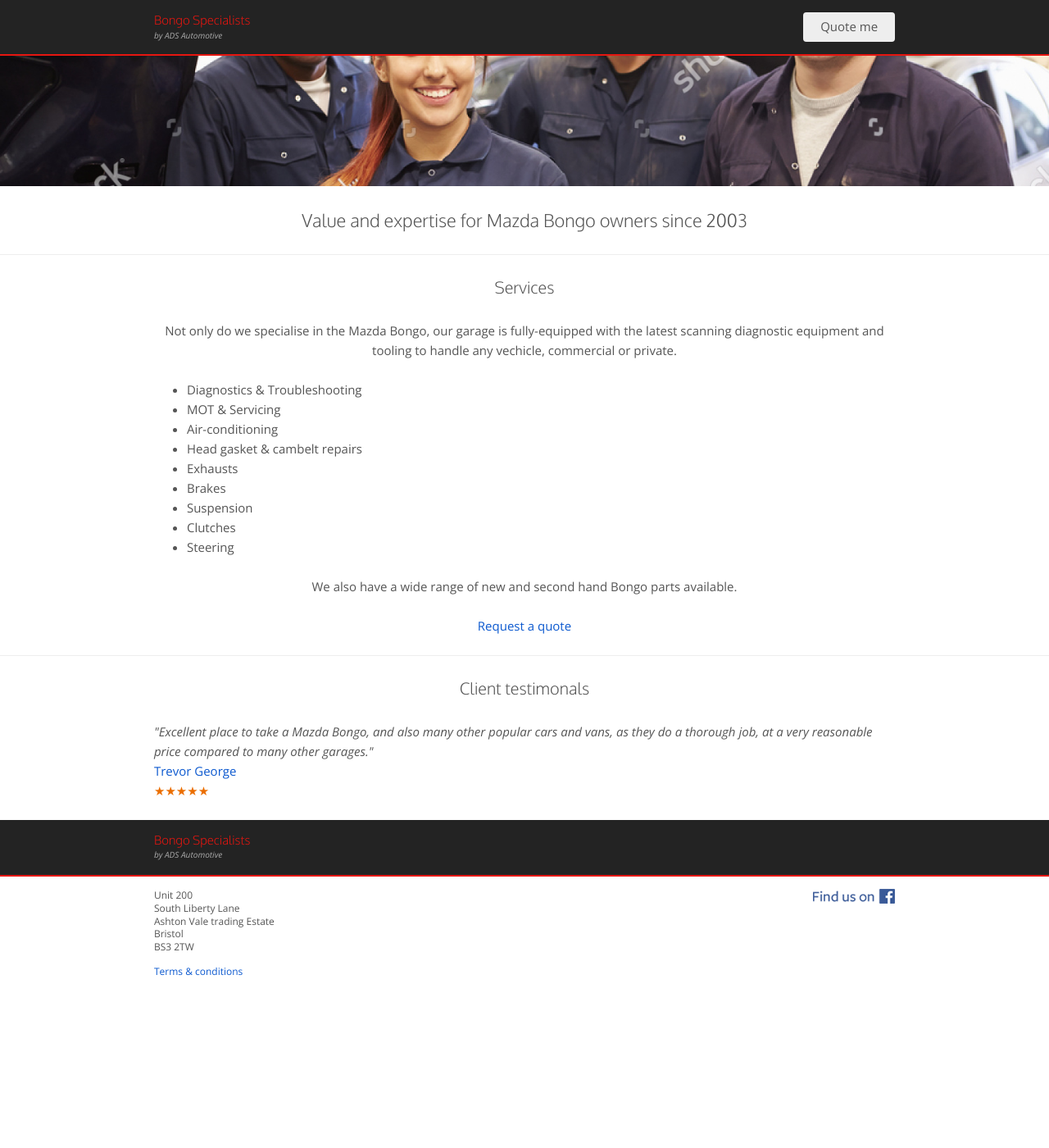
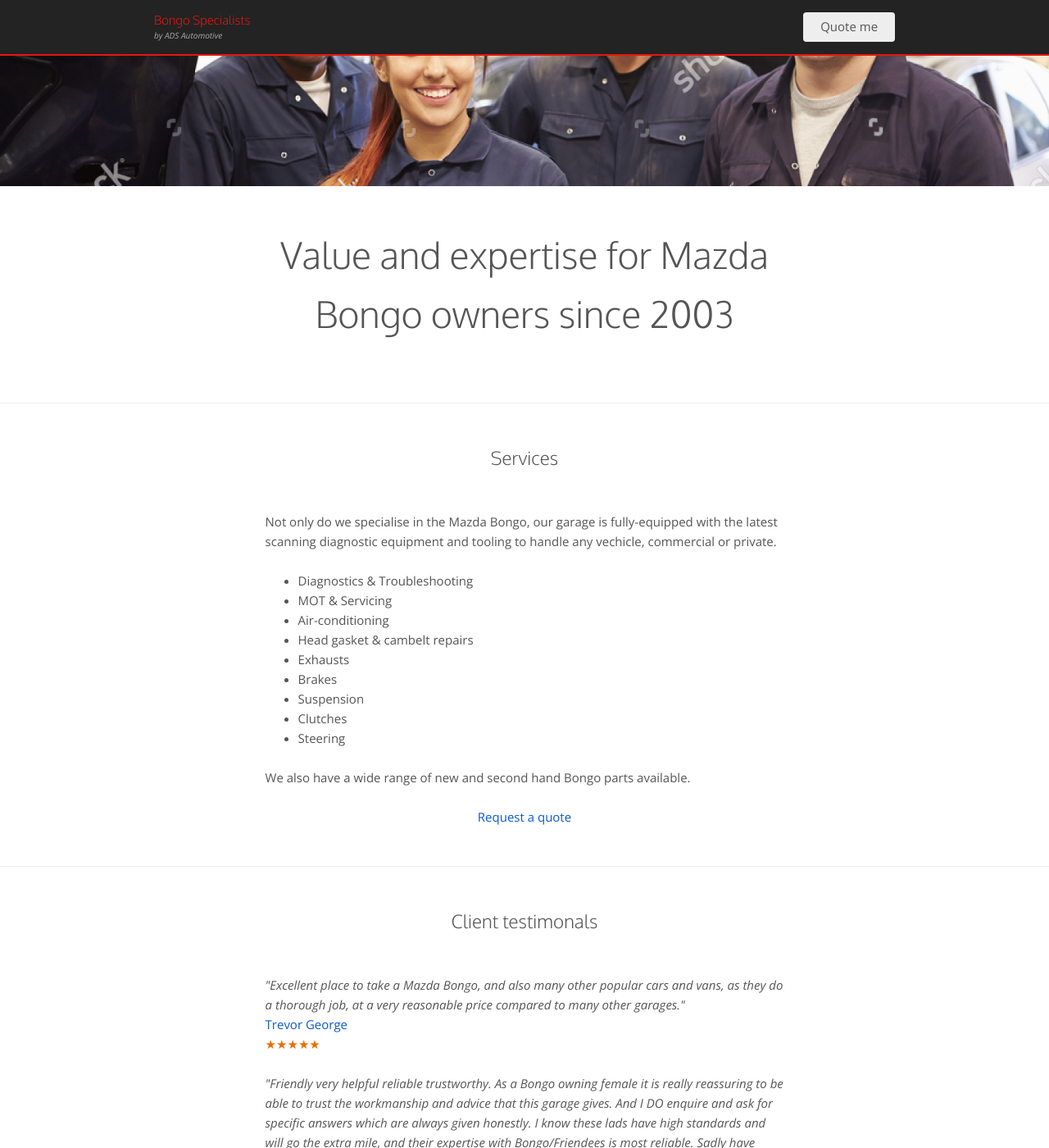
Before and after one commit to chriscraig79/ads-bongo, a Jekyll site: the page built from index.html, in a window 1280 px wide and 1400 px high, scrolled down 224 px. Shown: the whole window at 82% size. Built offline with Jekyll 4.4.1, drawn with Linux system fonts in a browser that asks for light colours; before the commit the page ends 1432 px from its top, so only the background shows below that; some of the changed text lies outside the part shown.

Commit message:
More content and style tweaks

```diff
--- a/_scss/_layout.scss
+++ b/_scss/_layout.scss
@@ -19,7 +19,3 @@
         display: inline-block;
     }
 }
-
-section {
-    border-top: 1px solid $border-color;
-}
--- a/index.html
+++ b/index.html
@@ -8,19 +8,20 @@
 <!-- Content -->
 <section class="clear-head">
     <div class="hero"></div>
-    <div class="container text-center">
-        <h1>Value and expertise for Mazda Bongo owners since 2003</h1>
+    <div class="container">
+        <h1 class="w-70-tablet mx-auto text-center">Value and expertise for Mazda Bongo owners since 2003</h1>
     </div>
 </section>
 <section>
-    <div class="container text-center">
-        <h2>Services</h2>
+    <div class="container">
+        <h2 class="text-center">Services</h2>
+        <div class="w-70-tablet mx-auto">
             <p>
                 Not only do we specialise in the Mazda Bongo, our garage is
                 fully-equipped with the latest scanning diagnostic equipment and
                 tooling to handle any vechicle, commercial or private.
             </p>
-        <ul class="text-left">
+            <ul>
                 <li>Diagnostics & Troubleshooting</li>
                 <li>MOT & Servicing</li>
                 <li>Air-conditioning</li>
@@ -34,30 +35,80 @@
             <p>
                 We also have a wide range of new and second hand Bongo parts available.
             </p>
-        <p>
+            <p class="text-center">
                 <a href="#">
                     <b>Request a quote</b>
                 </a>
             </p>
         </div>
+    </div>
 </section>
 <section>
-    <div class="container text-center">
-        <h2>Client testimonals</h2>
-        <div class="text-left">
+    <div class="container">
+        <h2 class="text-center">Client testimonals</h2>
+        <div class="w-70-tablet mx-auto">
             <p>
                 <i>
-                "Excellent place to take a Mazda Bongo, and also many other popular
-                cars and vans, as they do a thorough job, at a very reasonable price
-                compared to many other garages."
+                    "Excellent place to take a Mazda Bongo, and also many other
+                    popular cars and vans, as they do a thorough job, at a very
+                    reasonable price compared to many other garages."
                 </i>
             </p>
             <p class="snug-top">
-                <a href="https://www.google.com/maps/contrib/100682119293037617441/reviews/@51.3376667,-2.7621485,11z/data=!3m1!4b1!4m3!8m2!3m1!1e1?hl=en-GB">
+                <a href="https://www.google.com/maps/contrib/100682119293037617441/reviews/@51.3376667,-2.7621485,11z/data=!3m1!4b1!4m3!8m2!3m1!1e1?hl=en-GB" target="_blank">
                     <b>Trevor George</b>
                 </a>
             </p>
             <p class="snug-top text-star">★★★★★</p>
+
+            <p>
+                <i>
+                    "Friendly very helpful reliable trustworthy. As a Bongo
+                    owning female it is really reassuring to be able to trust
+                    the workmanship and advice that this garage gives. And I DO
+                    enquire and ask for specific answers which are always given
+                    honestly. I know these lads have high standards and will go
+                    the extra mile, and their expertise with Bongo/Friendees is
+                    most reliable. Sadly have moved 250 miles away from this
+                    garage, but am happy to travel back for annual servicing
+                    etc.""
+                </i>
+            </p>
+            <p class="snug-top">
+                <a href="https://www.google.com/maps/contrib/112557296460701771041/reviews?hl=en-GB&sa=X&ved=2ahUKEwjX_97Dl5TaAhWhOsAKHXHTC8UQvvQBegQIABAi" target="_blank">
+                    <b>Elizabeth Simpson</b>
+                </a>
+            </p>
+            <p class="snug-top text-star">★★★★★</p>
+
+            <p>
+                <i>
+                    "I've been going to ADS for quite a few years and found them
+                    extremely helpful and always giving me the best advice and
+                    won't use anybody else."
+                </i>
+            </p>
+            <p class="snug-top">
+                <a href="https://www.google.com/maps/contrib/104840104065941018458/reviews?hl=en-GB&sa=X&ved=2ahUKEwjX_97Dl5TaAhWhOsAKHXHTC8UQvvQBegQIABAq" target="_blank">
+                    <b>Russ Fillingham</b>
+                </a>
+            </p>
+            <p class="snug-top text-star">★★★★★</p>
+
+            <p>
+                <i>
+                    "Always serve me with a smile and know their Mazda Bongos
+                    from a mechanical perspective."
+                </i>
+            </p>
+            <p class="snug-top">
+                <a href="https://www.google.com/maps/contrib/105869581774323754171/reviews/@51.184758,-1.9681733,8z/data=!3m1!4b1!4m3!8m2!3m1!1e1?hl=en-GB" target="_blank">
+                    <b>Jon Payne</b>
+                </a>
+            </p>
+            <p class="snug-top text-star">★★★★★</p>
+
         </div>
+
     </div>
 </section>
```
Also changed, not shown: _scss/_base.scss (+14 -6 lines), _scss/_helpers.scss (+11 -0 lines), _scss/_settings.scss (+3 -6 lines), assets/all.css, 2 other files. Lines whose indentation alone changed are shown as unchanged.
